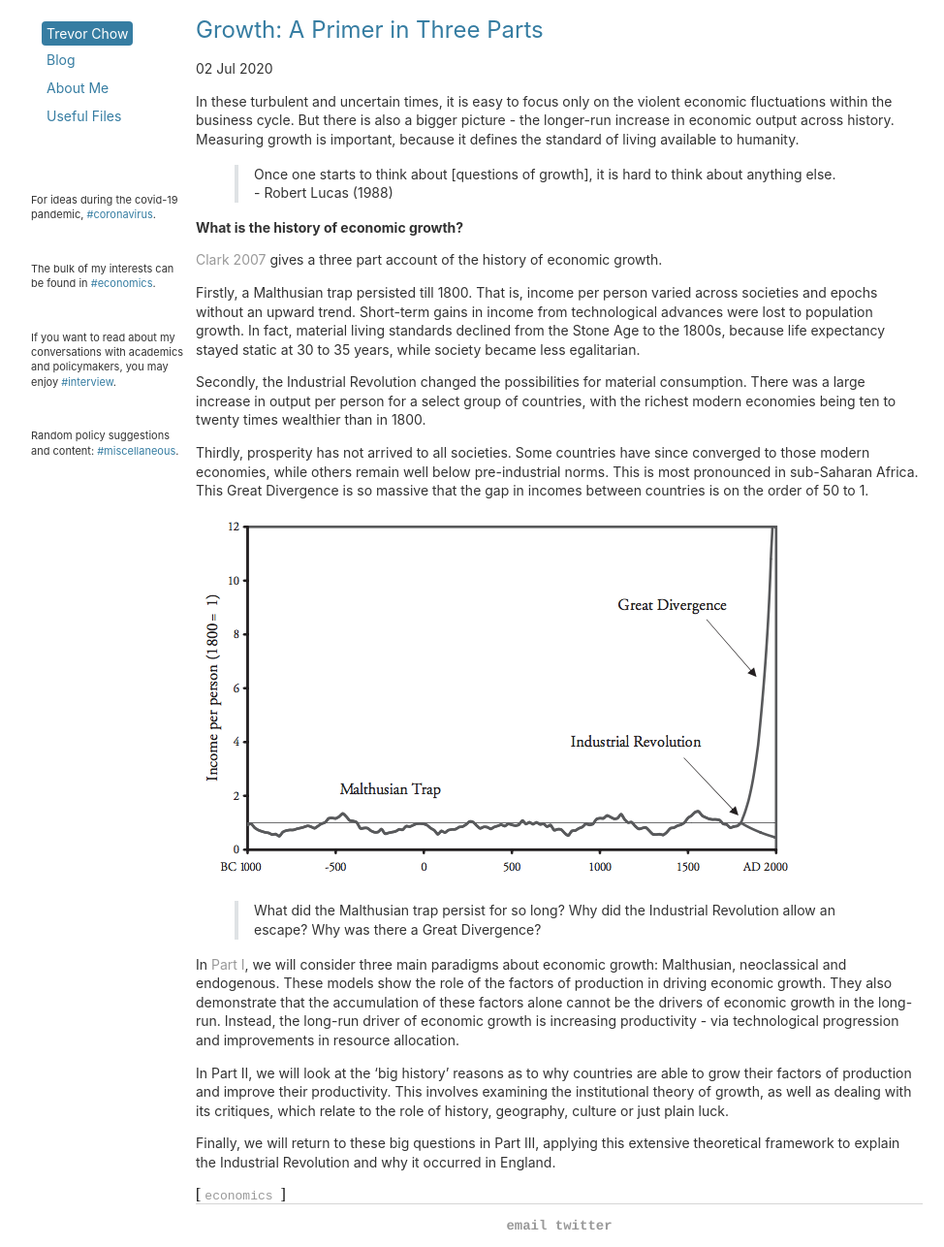
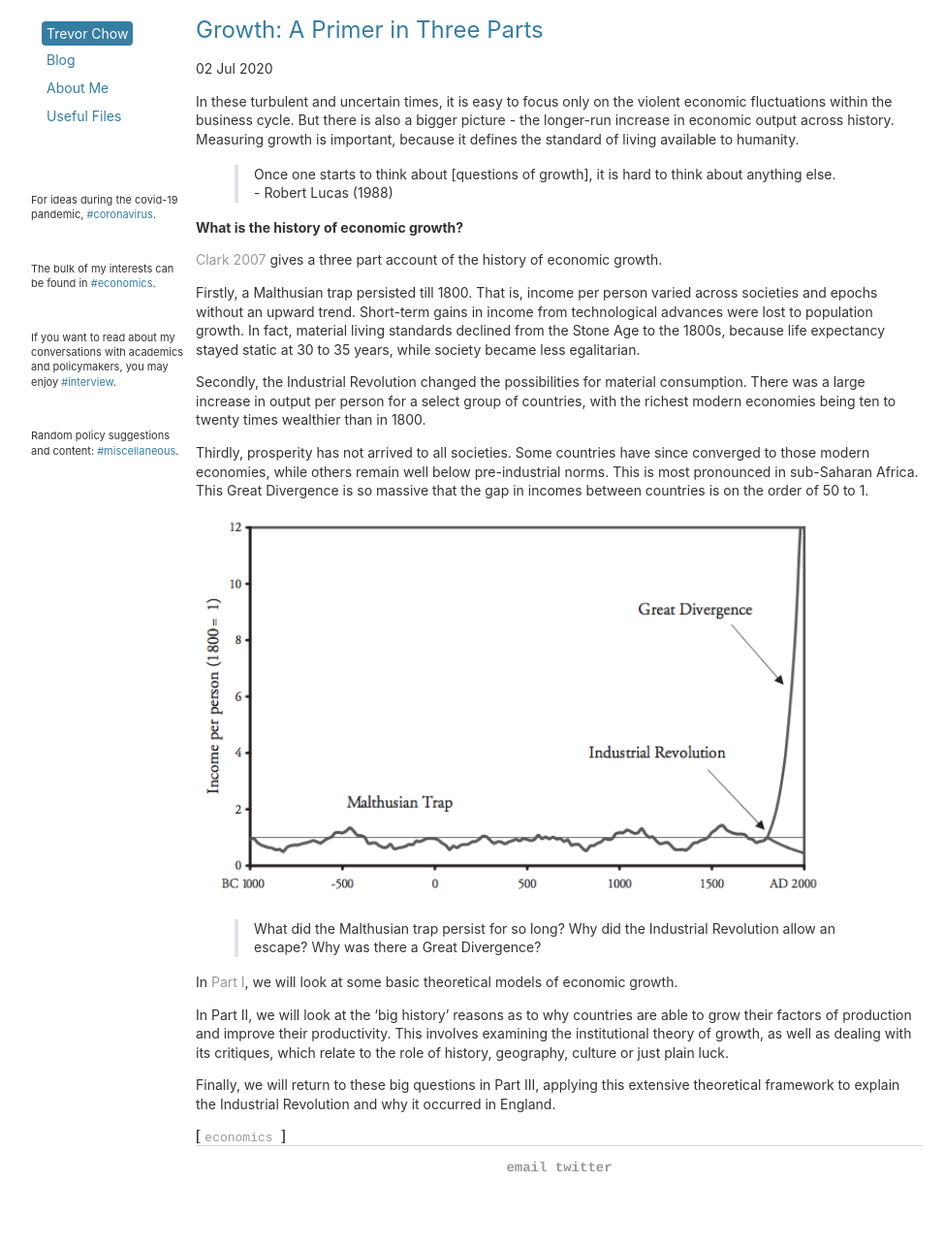
Before and after one commit to tmychow/tmychow.github.io, a Jekyll site: the page built from _posts/2020-07-02-growth-a-primer-in-three-parts.md, in a window 1280 px wide and 1286 px high. Shown: the whole window at 97% size, without its empty margins (28-1002 px from the left). Built offline with Jekyll 4.4.1, drawn with Linux system fonts in a browser that asks for light colours.

Commit message:
Update 2020-07-02-growth-a-primer-in-three-parts.md

```diff
--- a/_posts/2020-07-02-growth-a-primer-in-three-parts.md
+++ b/_posts/2020-07-02-growth-a-primer-in-three-parts.md
@@ -20,11 +20,11 @@ Secondly, the Industrial Revolution changed the possibilities for material consu
 
 Thirdly, prosperity has not arrived to all societies. Some countries have since converged to those modern economies, while others remain well below pre-industrial norms. This is most pronounced in sub-Saharan Africa. This Great Divergence is so massive that the gap in incomes between countries is on the order of 50 to 1.
 
-![History](/assets/historyofgrowth.png)
+![History](/assets/historyofgrowth.png){:width="650px"}
 
 > What did the Malthusian trap persist for so long? Why did the Industrial Revolution allow an escape? Why was there a Great Divergence?
 
-In [Part I]({% post_url 2020-07-10-a-primer-on-economic-growth-part-I %}), we will consider three main paradigms about economic growth: Malthusian, neoclassical and endogenous. These models show the role of the factors of production in driving economic growth. They also demonstrate that the accumulation of these factors alone cannot be the drivers of economic growth in the long-run. Instead, the long-run driver of economic growth is increasing productivity - via technological progression and improvements in resource allocation.
+In [Part I]({% post_url 2020-07-10-a-primer-on-economic-growth-part-I %}), we will look at some basic theoretical models of economic growth.
 
 In Part II, we will look at the 'big history' reasons as to why countries are able to grow their factors of production and improve their productivity. This involves examining the institutional theory of growth, as well as dealing with its critiques, which relate to the role of history, geography, culture or just plain luck.
 
```
